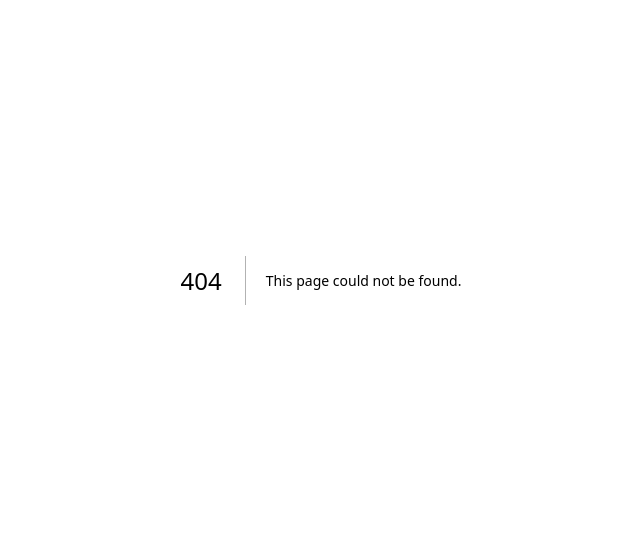
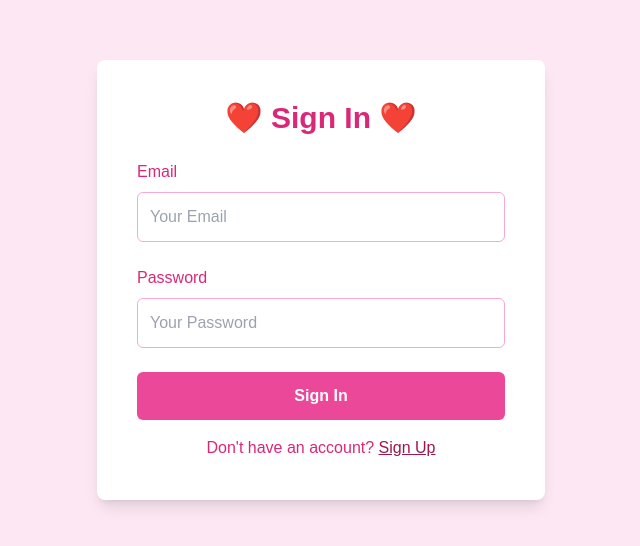
Before and after one commit to YusufCeres/AneeqsAndYusuf, a Next.js app in the folder aneeqsandyusuf/: page /sign-in in a window 1280 px wide. Before the commit this address had no page. Shown: the part 120-666 px from the top of the page, without its empty margins (319-959 px from the left). Built offline with nearby package versions, Linux system fonts and the light colour scheme; no server answers.

Commit message:
Creating a sign in page

```diff
--- /dev/null
+++ b/aneeqsandyusuf/app/sign-in/page.tsx
@@ -0,0 +1,75 @@
+'use client';
+import { useState } from 'react';
+import { useSignInWithEmailAndPassword } from 'react-firebase-hooks/auth';
+import { auth } from '@/app/firebase/config';
+
+function SignIn() {
+  const [email, setEmail] = useState('');
+  const [password, setPassword] = useState('');
+
+  const [signInWithEmailAndPassword] = useSignInWithEmailAndPassword(auth);
+
+  const handleSignIn = async (e: { preventDefault: () => void; }) => {
+    e.preventDefault(); // Prevent default form submission
+    try {
+      const res = await signInWithEmailAndPassword(email, password);
+      console.log({ res });
+      // Clear fields after sign in
+      setEmail('');
+      setPassword('');
+    } catch (error) {
+      console.error(error);
+    }
+  };
+
+  return (
+    <div className="min-h-screen flex items-center justify-center bg-pink-100">
+      <div className="bg-white p-10 rounded-lg shadow-lg w-full max-w-md">
+        <h1 className="text-3xl font-bold text-center text-pink-600 mb-6">❤️ Sign In  ❤️</h1>
+        <form onSubmit={handleSignIn} className="space-y-6">
+          <div>
+            <label className="block text-pink-600 font-medium mb-2" htmlFor="email">
+              Email
+            </label>
+            <input
+              type="email"
+              id="email"
+              value={email}
+              onChange={(e) => setEmail(e.target.value)}
+              placeholder="Your Email"
+              className="w-full p-3 border border-pink-300 rounded-md focus:outline-none focus:ring-2 focus:ring-pink-500"
+              required
+            />
+          </div>
+
+          <div>
+            <label className="block text-pink-600 font-medium mb-2" htmlFor="password">
+              Password
+            </label>
+            <input
+              type="password"
+              id="password"
+              value={password}
+              onChange={(e) => setPassword(e.target.value)}
+              placeholder="Your Password"
+              className="w-full p-3 border border-pink-300 rounded-md focus:outline-none focus:ring-2 focus:ring-pink-500"
+              required
+            />
+          </div>
+
+          <button
+            type="submit"
+            className="w-full bg-pink-500 text-white p-3 rounded-md hover:bg-pink-600 transition-colors font-semibold"
+          >
+            Sign In
+          </button>
+        </form>
+        <p className="mt-4 text-center text-pink-600">
+          Don't have an account? <a href="/signup" className="underline text-pink-800">Sign Up</a>
+        </p>
+      </div>
+    </div>
+  );
+}
+
+export default SignIn;
```
